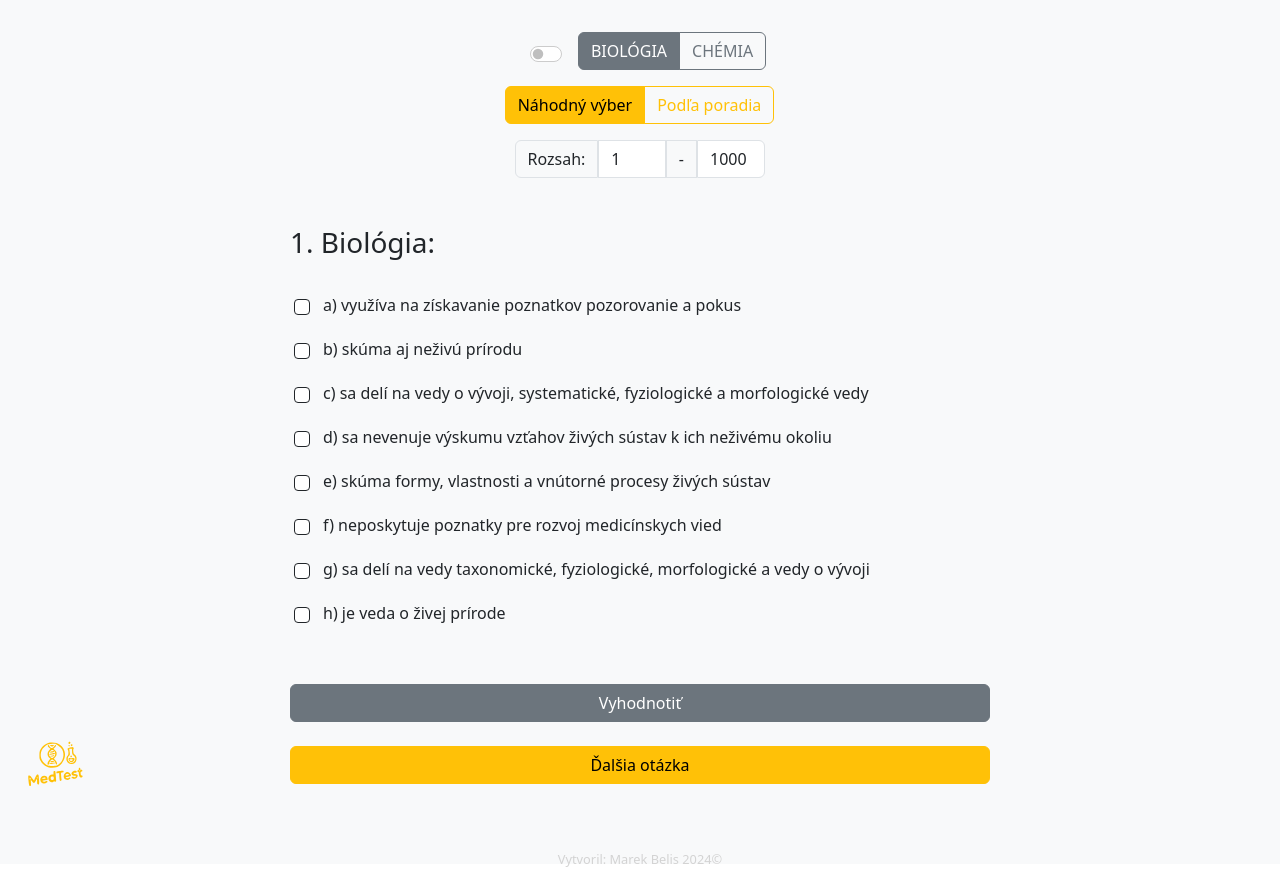
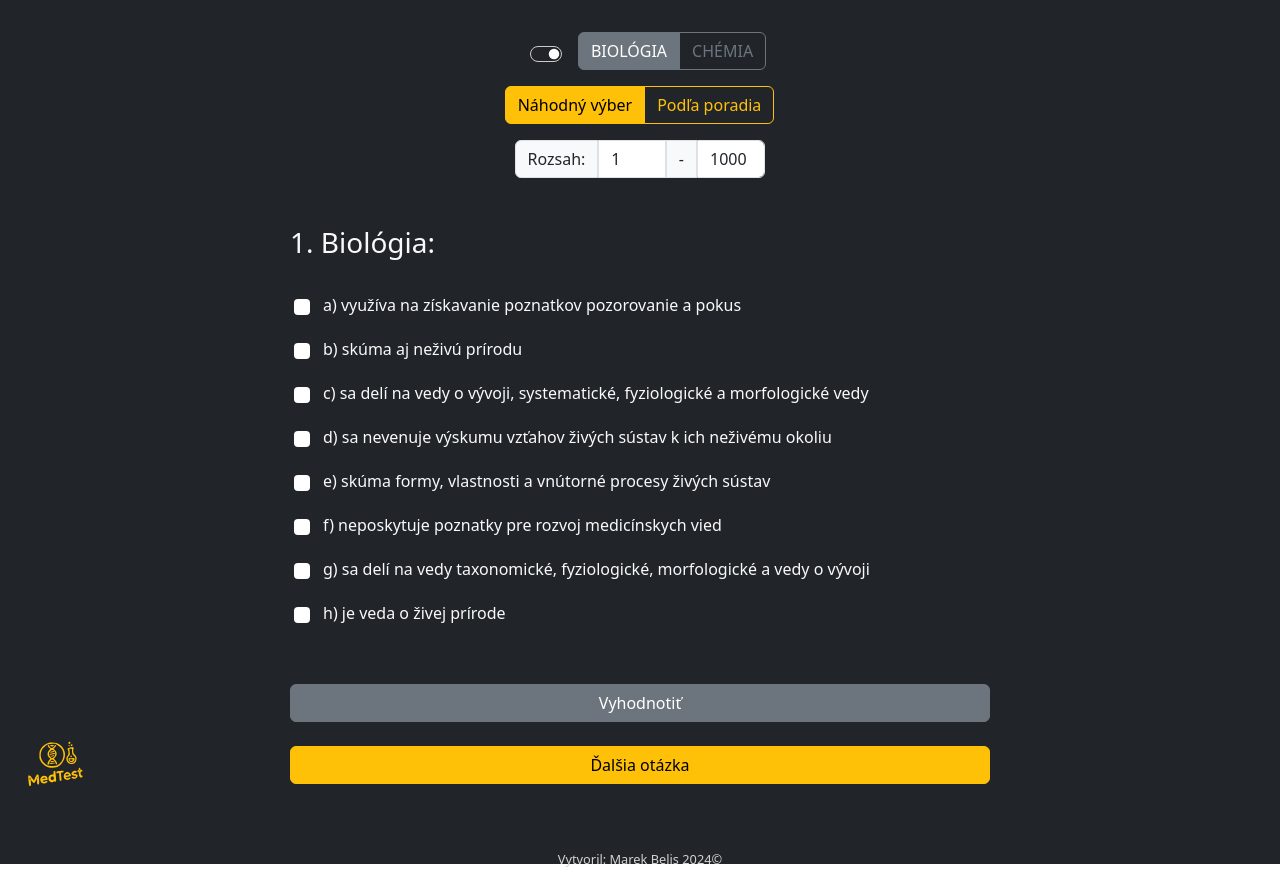
Before and after one commit to demoMedTest/demoMTest, a React (Vite) app: page / in a window 1280 px wide. Built offline with nearby package versions, Linux system fonts and the light colour scheme.

Commit message:
set dark mode default

```diff
--- a/src/components/Question.jsx
+++ b/src/components/Question.jsx
@@ -78,8 +78,8 @@ export default function Question() {
   useEffect(() => {
       loadFiles("B_otazky.txt","B_odpovede.txt",true);
       loadFiles("C_otazky.txt","C_odpovede.txt",false);
-      setMode(window.matchMedia('(prefers-color-scheme: dark)').matches);
-      document.body.style.background = window.matchMedia('(prefers-color-scheme: dark)').matches ? "#212529" : "#F8F9FA";
+      setMode(true);
+      document.body.style.background = "#212529";
   }, []);
 
   const changeMode = () => {
```
